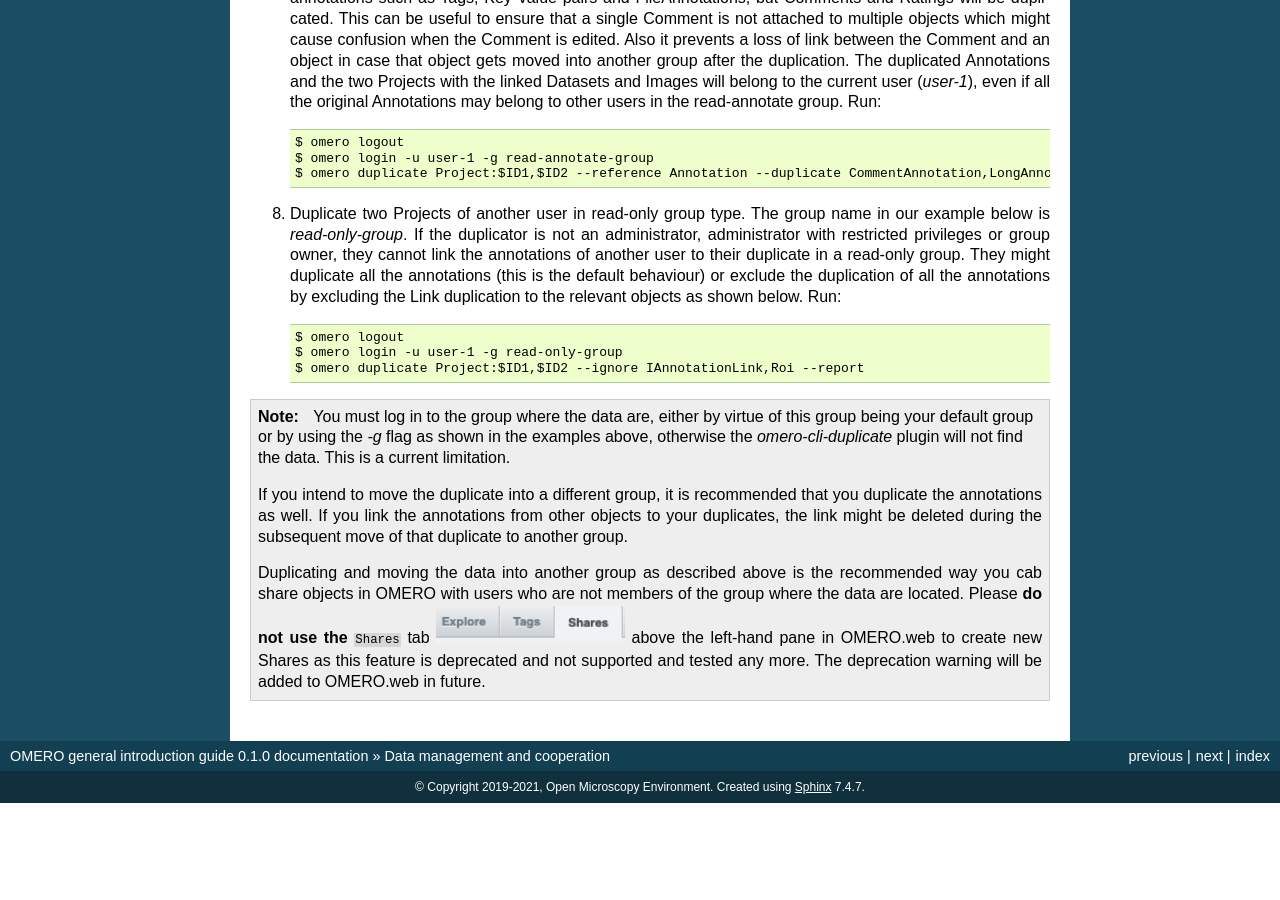
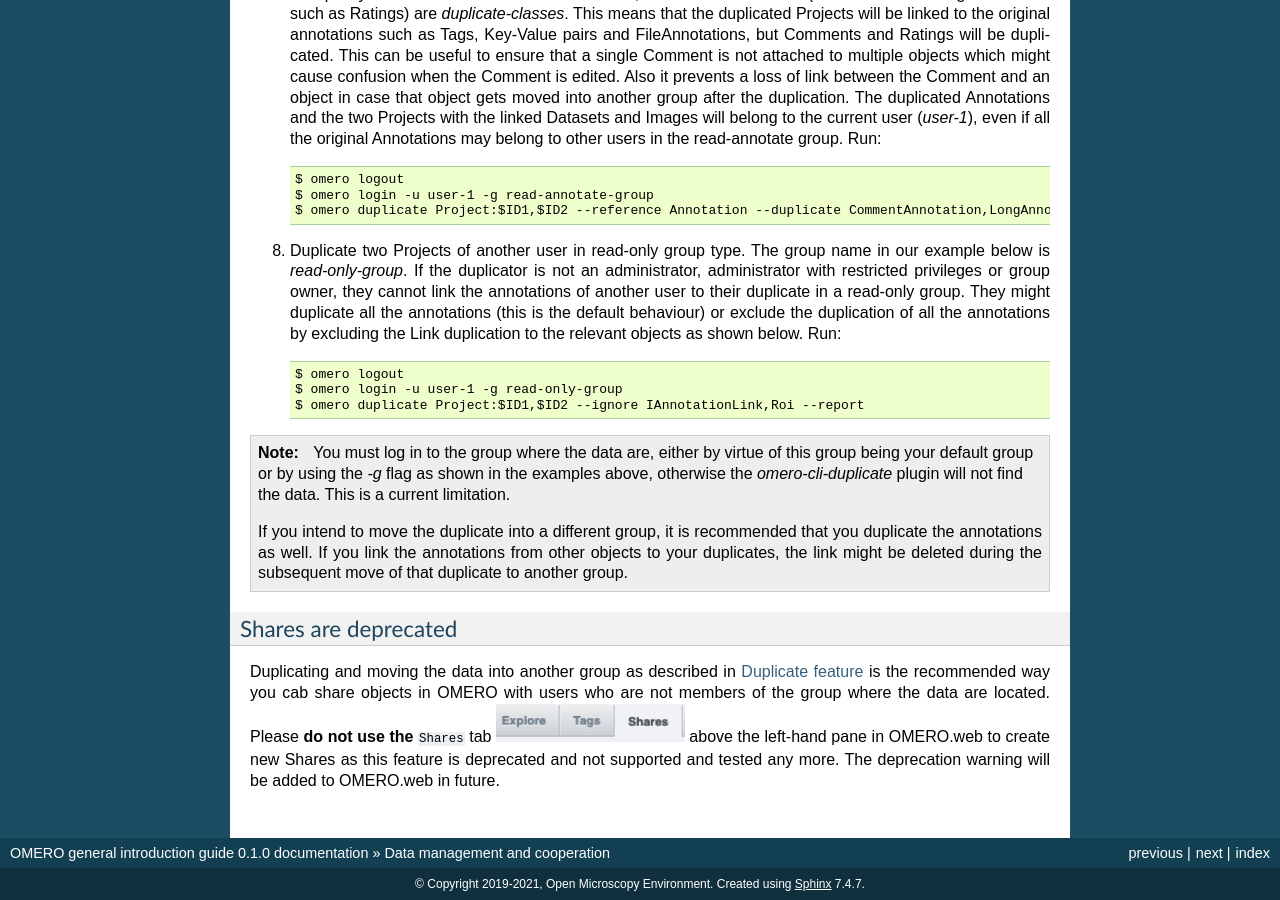
Before and after one commit to ome/omero-guide-introduction, a Sphinx documentation site: the page built from docs/data-management.rst, in a window 1280 px wide and 900 px high, scrolled down 8875 px. Built offline with Sphinx 7.4.7, drawn with Linux system fonts in a browser that asks for light colours; before the commit the page ends 9678 px from its top, so only the background shows below that; some of the changed text lies outside the part shown.

Commit message:
Improve the layout

```diff
--- a/docs/data-management.rst
+++ b/docs/data-management.rst
@@ -393,6 +393,8 @@
 duplicate the linked file, thus doubling the storage
 space necessary for these File Attachment files.
 
+Use this Duplicate feature to :ref:`replace the deprecated Shares feature<Shares>`.
+
 Resources
 ---------
 
@@ -508,7 +510,12 @@
     duplicates, the link might be deleted during the subsequent
     move of that duplicate to another group.
 
-    Duplicating and moving the data into another group as described above is the recommended way you cab share objects in OMERO with users who are not members of the group where the data are located. Please **do not use the** ``Shares``  tab |image6| above the left-hand pane in OMERO.web to create new Shares as this feature is deprecated and not supported and tested any more. The deprecation warning will be added to OMERO.web in future.
+.. _Shares:
+
+Shares are deprecated
+~~~~~~~~~~~~~~~~~~~~~
+
+Duplicating and moving the data into another group as described in :ref:`Duplicate feature<Duplicatecli>` is the recommended way you cab share objects in OMERO with users who are not members of the group where the data are located. Please **do not use the** ``Shares``  tab |image6| above the left-hand pane in OMERO.web to create new Shares as this feature is deprecated and not supported and tested any more. The deprecation warning will be added to OMERO.web in future.
 
 .. |image0| image:: images/management1.png
    :height: 3.4592in
```
